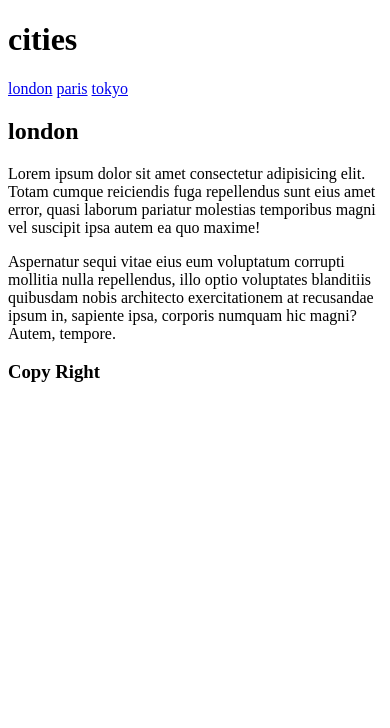
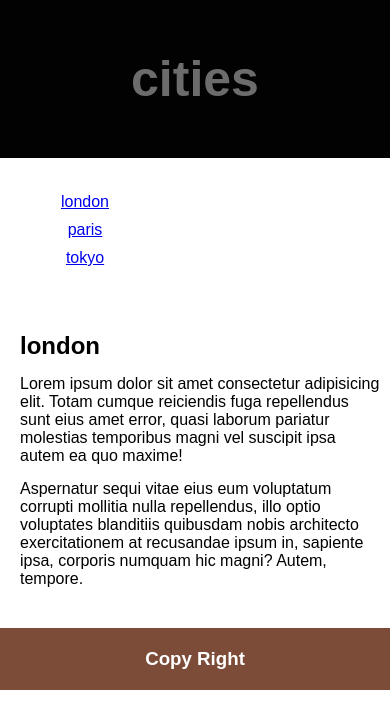
Before and after one commit to amiralimaleki1361-maker/Sas-cities, a website: page Index.html in a window 390 px wide. Drawn offline with Linux system fonts and the light colour scheme.

Commit message:
Sas Cities

```diff
--- a/Index.html
+++ b/Index.html
@@ -4,6 +4,7 @@
     <meta charset="UTF-8">
     <meta name="viewport" content="width=device-width, initial-scale=1.0">
     <title>cities</title>
+    <link rel="stylesheet" href="Style/Style.css">
 </head>
 <body>
     <header>
--- a/Style/Style.scss
+++ b/Style/Style.scss
@@ -1,15 +1,79 @@
 @import "vars";
-*{
+
+* {
+    font-family: Arial, Helvetica, sans-serif;
     margin: 0;
     padding: 0;
 }
-header{
+
+header {
+    text-align: center;
     background-color: $background-color;
-    text-align: center;
-    color: $background-gray;
-    width: $header-width;
+    color: $background-main-color;
+    padding: 50px;
+    font-size: 25px;
 }
-main{
-    background-color: $background-main-color;
-    color: $color-main;
+
+header {
+    h1 {
+        text-align: center;
+    }
 }
+
+section#links a {
+    padding: 5px;
+    display: block;
+    background-color: $section-color;
+
+}
+
+section#links {
+    padding: 30px;
+    padding-right: 250px;
+    background-color: $section-coloor;
+}
+
+section#description p {
+    padding-top: 15px;
+    padding-right: 10px;
+}
+
+section#description h2 {
+    padding-top: 30px;
+}
+
+section#description {
+    padding-left: 20px;
+    padding-bottom: 100px;
+}
+
+main {
+    display: flex;
+    flex-direction: row;
+}
+
+@media (max-width: 600px) {
+    main {
+        flex-direction: column;
+        margin-bottom: 20px;
+    }
+
+    section#description {
+        padding-bottom: 20px;
+    }
+
+    section#links a {
+        text-align: center;
+    }
+
+    section#links {
+        text-align: center;
+    }
+
+    footer {
+        background-color: $footer-color;
+        color: $color-main;
+        text-align: center;
+        padding: 20px;
+    }
+}
--- a/Style/_vars.scss
+++ b/Style/_vars.scss
@@ -3,3 +3,5 @@ $background-gray: rgb(153, 153, 153);
 $header-width:100px;
 $background-main-color:#aaaaaaa2;
 $color-main:white;
+$section-color:rgb(97, 97, 97,);
+$footer-color:rgb(124, 76, 56);
```
Also changed, not shown: Style/Style.css, 2 other files.
